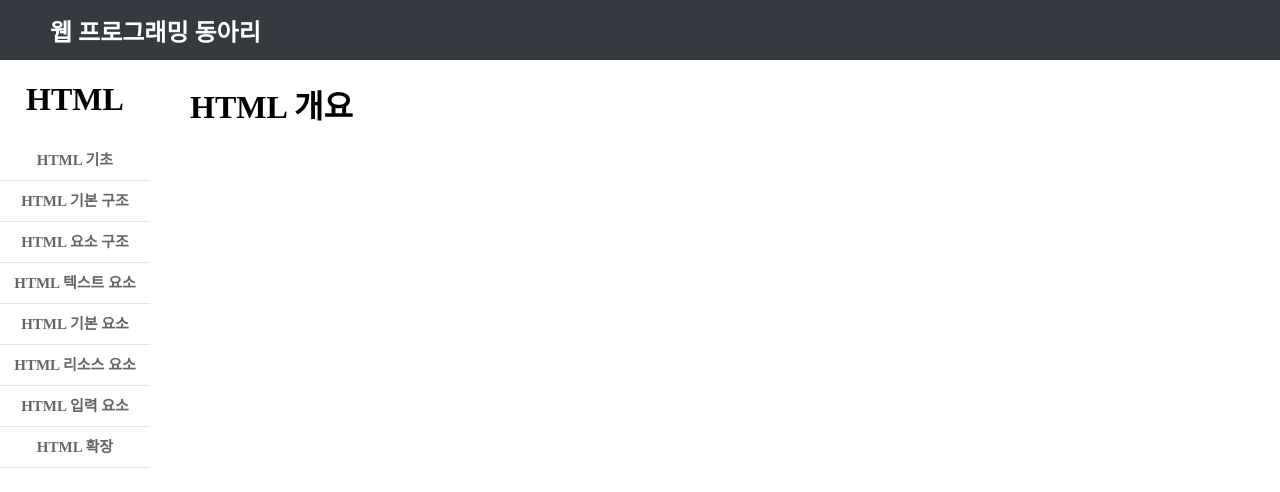
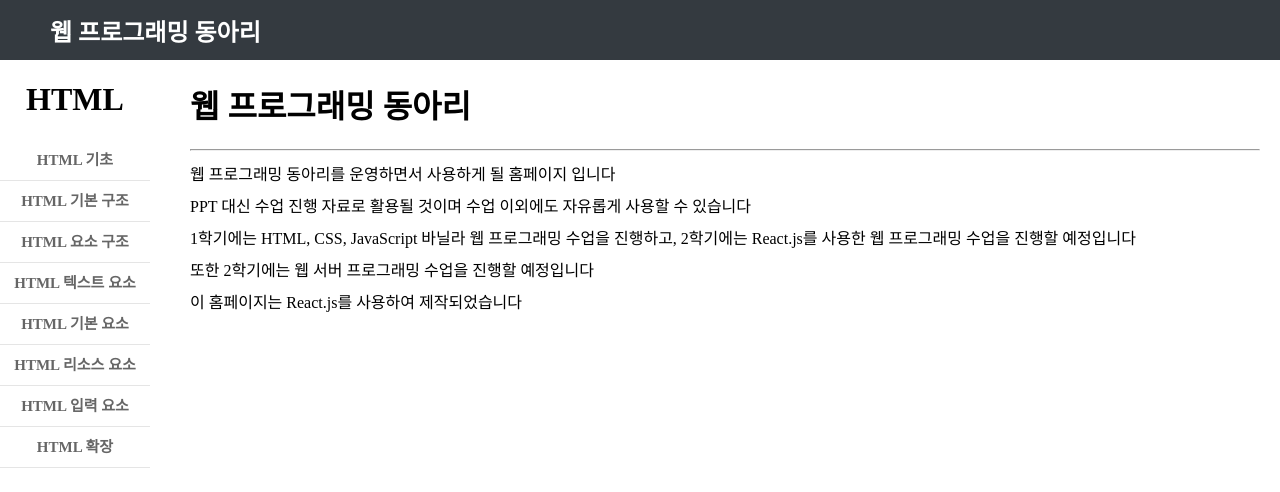
Before and after one commit to anione-web-club/Web-Docs, a Next.js app: page / in a window 1280 px wide. Shown: the top 492 px of the page. Built offline with nearby package versions, Linux system fonts and the light colour scheme.

Commit message:
Update Main Page

```diff
--- a/src/app/page.js
+++ b/src/app/page.js
@@ -4,7 +4,18 @@ export default function() {
   return (
     <>
       <div className={style.content}>
-        <h1>HTML 개요</h1>
+        <h1>웹 프로그래밍 동아리</h1>
+        <hr />
+        <div className={style.text}>
+          <p>
+            웹 프로그래밍 동아리를 운영하면서 사용하게 될 홈페이지 입니다 <br />
+            PPT 대신 수업 진행 자료로 활용될 것이며 수업 이외에도 자유롭게 사용할 수 있습니다 <br />
+            1학기에는 HTML, CSS, JavaScript 바닐라 웹 프로그래밍 수업을 진행하고,
+            2학기에는 React.js를 사용한 웹 프로그래밍 수업을 진행할 예정입니다 <br />
+            또한 2학기에는 웹 서버 프로그래밍 수업을 진행할 예정입니다 <br />
+            이 홈페이지는 React.js를 사용하여 제작되었습니다
+          </p>
+        </div>
       </div>
     </>
   )
--- a/src/app/style.module.css
+++ b/src/app/style.module.css
@@ -3,3 +3,8 @@
   margin-left: 170px;
   padding: 60px 20px 20px 20px;
 }
+
+.text * {
+  line-height: 200%;
+  margin: 0;
+}
```
